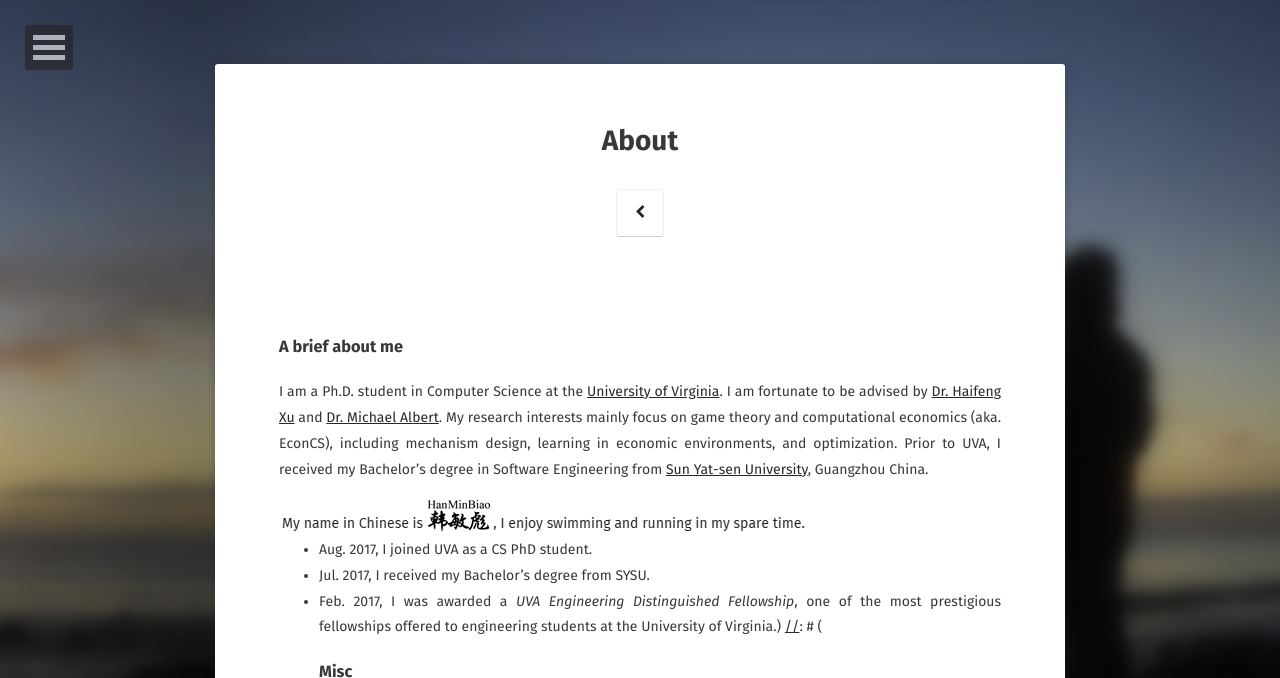
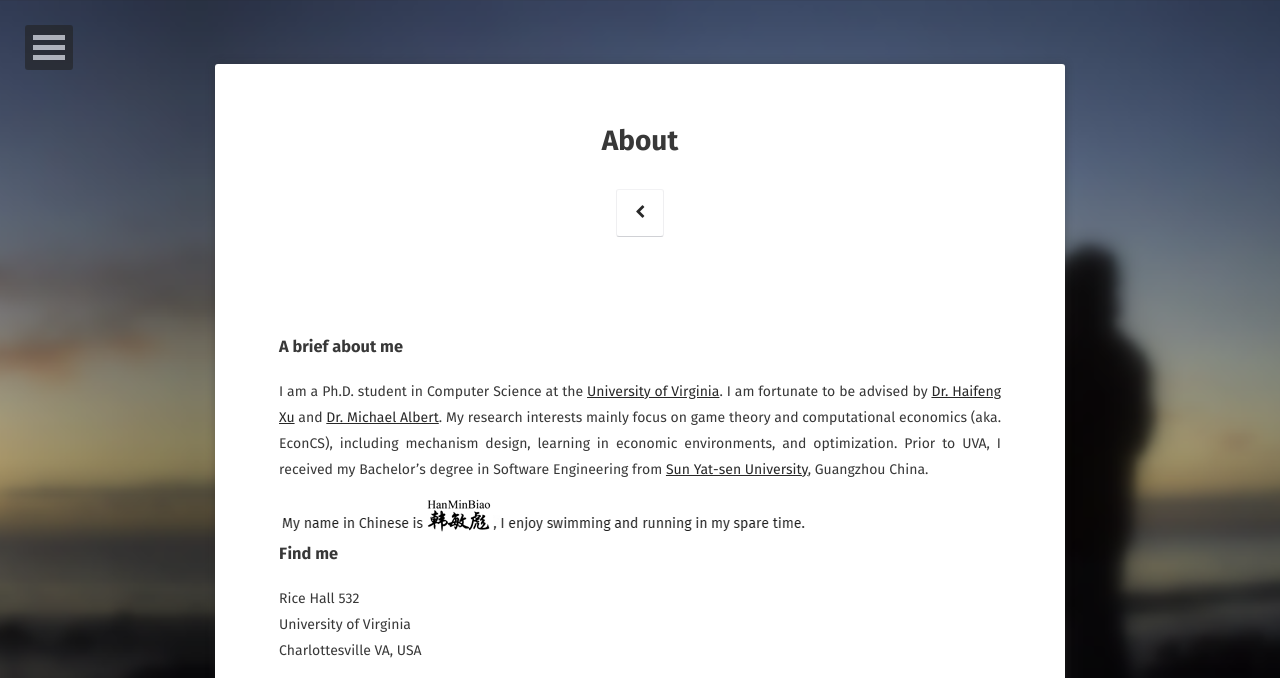
Before and after one commit to FrancisDavis/FrancisDavis.github.io, a Jekyll site: the page built from about/index.md, in a window 1280 px wide. Shown: the top 678 px of the page. Built offline with Jekyll 4.4.1, drawn with Linux system fonts in a browser that asks for light colours; some web fonts are replaced; part of the change alters nothing that is shown; grey boxes are pictures that could not be loaded.

Commit message:
Update index.md

```diff
--- a/about/index.md
+++ b/about/index.md
@@ -13,13 +13,14 @@ I am a Ph.D. student in Computer Science at the [University of Virginia](http://
 
 <img src ="miscellaneous.png" align="left">
 
-[//]: # (### News
-- Aug. 2017, I joined UVA as a CS PhD student.
-- Jul. 2017, I received my Bachelor's degree from SYSU.
-- Feb. 2017, I was awarded a *UVA Engineering Distinguished Fellowship*, one of the most prestigious fellowships offered to engineering students at the University of Virginia.)
-[//]: # (
-### Misc
-<img src ="miscellaneous.png" align="left">     )
+[comment]: # ### News
+[comment]: # - Aug. 2017, I joined UVA as a CS PhD student.
+[comment]: # - Jul. 2017, I received my Bachelor's degree from SYSU.
+[comment]: # - Feb. 2017, I was awarded a *UVA Engineering Distinguished Fellowship*, one of the most prestigious fellowships offered to engineering students at the University of Virginia.)
+
+[comment]: # ### Misc
+[comment]: # <img src ="miscellaneous.png" align="left">     )
+
 ### Find me
 Rice Hall 532 <br>
 University of Virginia <br>
```
